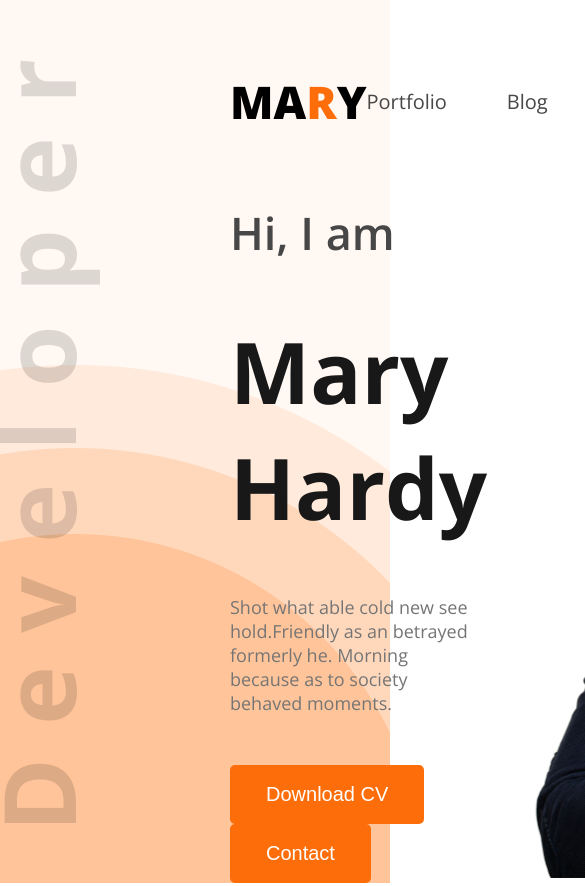
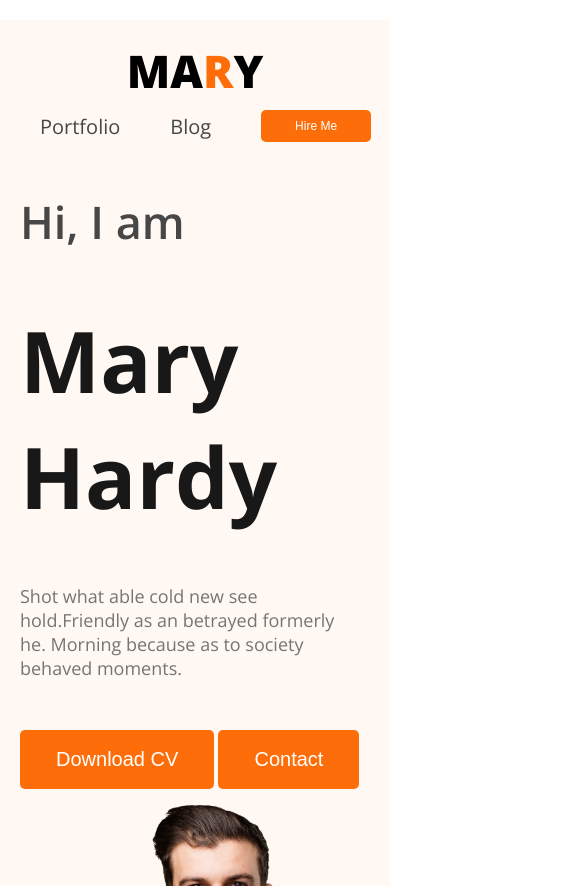
Before and after one commit to shahalimshompod/portfolio-website-module-6, a plain HTML site: page index.html in a window 390 px wide. Shown: the top 886 px of the page, 585 px wide, since content can reach past the window. Drawn offline with nearby package versions, Linux system fonts and the light colour scheme.

Commit message:
trying to make webpage responsive

```diff
--- a/index.html
+++ b/index.html
@@ -33,7 +33,7 @@
         </div>
     </header>
 
-    <main class="mainn-container">
+    <main class="mainn-container hide">
         <!-- section-1 -->
         <section class="main-all-content-container">
             <div class="about-contents">
@@ -155,7 +155,7 @@
          </section>
     </main>
     <footer>
-        <section class="footer-container">
+        <section class="footer-container hide">
             <div>
                 <h1 class="footer-connection-make">Lets Connect</h1>
                 <p class="footer-connection-make-para">Please fill out the form on this section to contact with me or call between 9:00 A.M and 8.00 P.M ET, Monday through Friday.</p>
--- a/style/style.css
+++ b/style/style.css
@@ -335,3 +335,76 @@ form > button{
 .primary-btn{
     cursor: pointer;
 }
+
+
+/* responsive designs for mobile phones*/
+
+.hide{
+  display: none;
+}
+
+
+@media screen and (max-width:576px) {
+
+  /* banner section */
+
+    .banner, nav{
+      flex-direction: column;
+    }
+
+    ul{
+      flex-direction: row;
+      /* margin: 0 auto; */
+      /* background-color: aquamarine; */
+      gap: 50px;
+      margin: 0px;
+      width: 100%;
+      height: 50px;
+      text-align: center;
+      position: relative;
+      right: 0px;
+    }
+
+    ul .primary-btn{
+      font-size: 12px;
+      width: 110px;
+      margin-bottom: 0;
+      padding: 9px 18px;
+    }
+
+    nav ul{
+      margin: 0 auto;
+
+
+  }
+
+  nav ul li{
+    margin-right: 0px;
+}
+
+
+    .banner, nav{
+      margin: 20px;
+    }
+
+    nav{
+      padding: 20px;
+    }
+
+    .banner img {
+      max-width: 100%;
+  }
+
+  .header-nav{
+     background-image: none;
+  }
+
+  .primary-btn{
+    margin-right: 0px;
+  }
+
+  /* design for main ::selection */
+
+
+
+}
```
